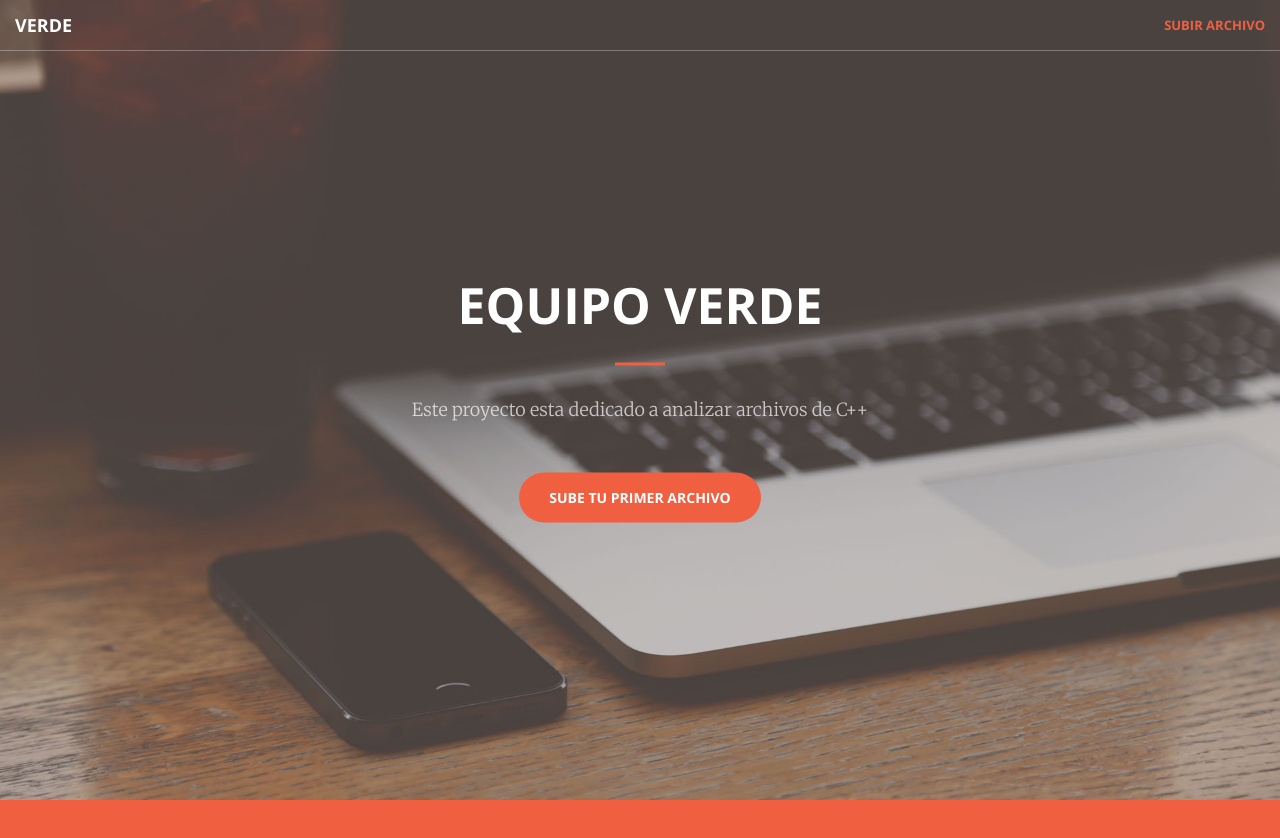
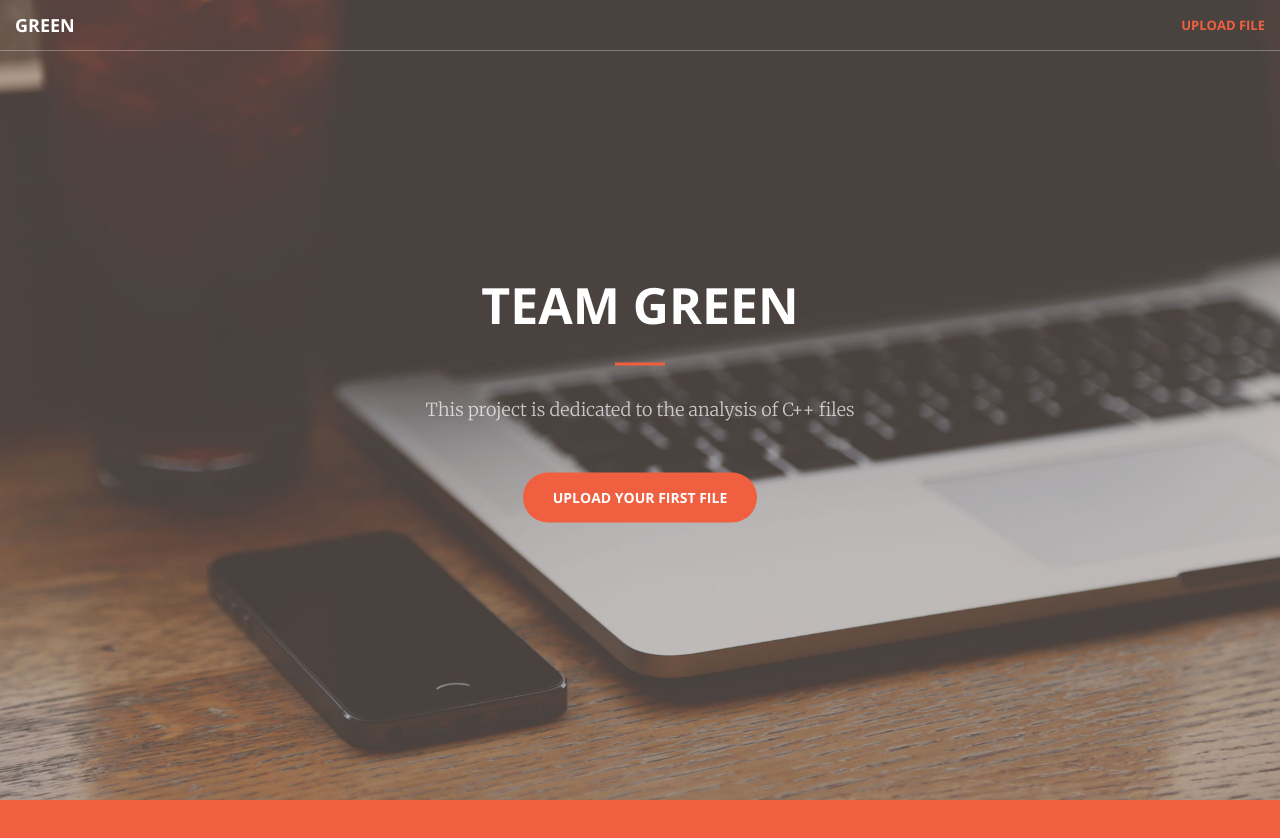
Before and after one commit to sanchezz93/StandardEvaluator, a website: page index.html in a window 1280 px wide. Shown: the top 838 px of the page. Drawn offline with nearby package versions, Linux system fonts and the light colour scheme.

Commit message:
Update language in file

```diff
--- a/index.html
+++ b/index.html
@@ -43,14 +43,14 @@
                 <button type="button" class="navbar-toggle collapsed" data-toggle="collapse" data-target="#bs-example-navbar-collapse-1">
                     <span class="sr-only">Toggle navigation</span> Menu <i class="fa fa-bars"></i>
                 </button>
-                <a class="navbar-brand page-scroll" href="#page-top">Verde</a>
+                <a class="navbar-brand page-scroll" href="#page-top">Green</a>
             </div>
 
             <!-- Collect the nav links, forms, and other content for toggling -->
             <div class="collapse navbar-collapse" id="bs-example-navbar-collapse-1">
                 <ul class="nav navbar-nav navbar-right">
                     <li>
-                        <a class="page-scroll" href="#archivo">Subir archivo</a>
+                        <a class="page-scroll" href="#archivo">Upload file</a>
                     </li>
                 </ul>
             </div>
@@ -62,10 +62,10 @@
     <header>
         <div class="header-content">
             <div class="header-content-inner">
-                <h1 id="homeHeading">Equipo Verde</h1>
+                <h1 id="homeHeading">Team Green</h1>
                 <hr>
-                <p>Este proyecto esta dedicado a analizar archivos de C++ </p>
-                <a href="#archivo" class="btn btn-primary btn-xl page-scroll">Sube tu primer archivo</a>
+                <p>This project is dedicated to the analysis of C++ files </p>
+                <a href="#archivo" class="btn btn-primary btn-xl page-scroll">Upload your first file</a>
             </div>
         </div>
     </header>
```
